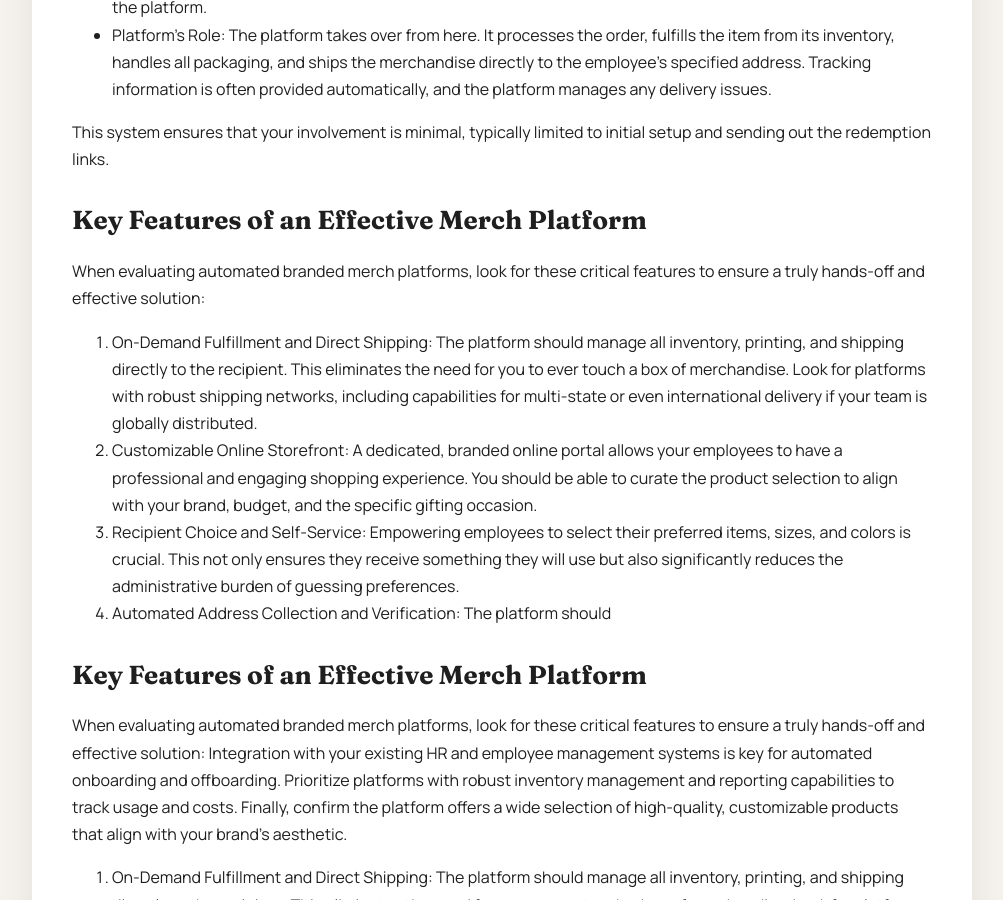
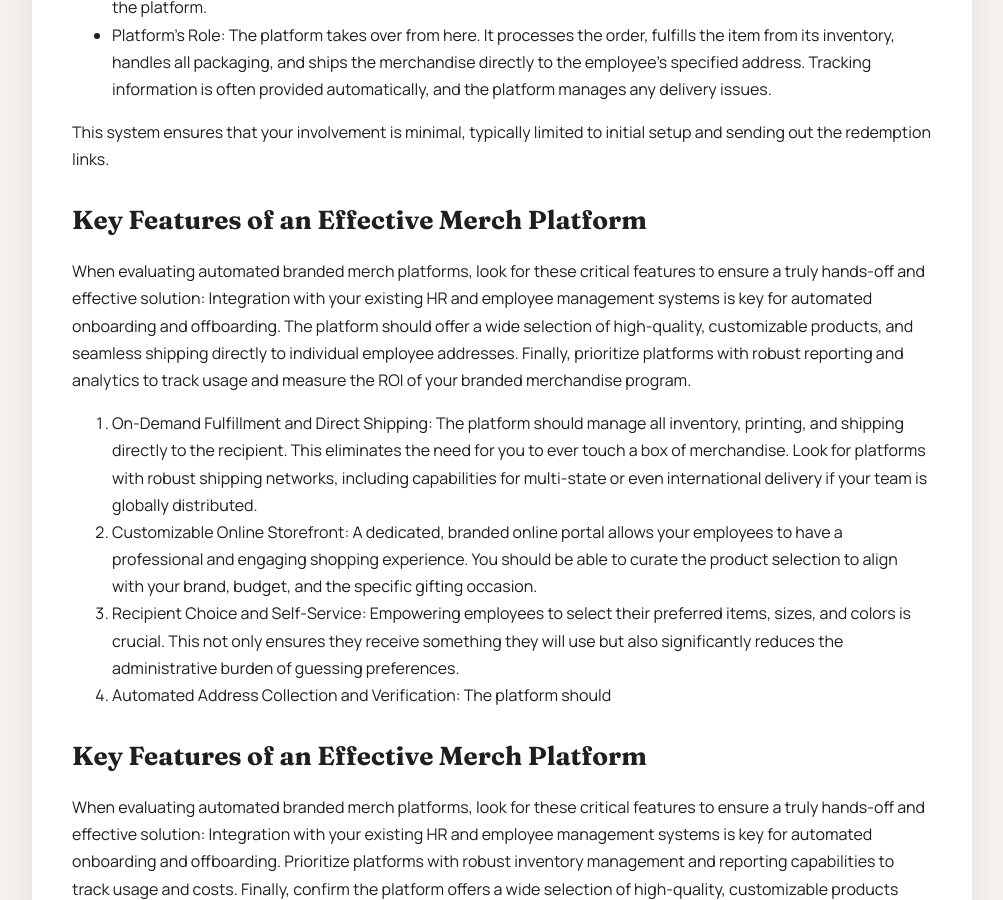
Before and after one commit to ironaclaw/ironaclaw.github.io, a Jekyll site: the page built from _posts/2026-02-23-branded-merch-platform-that-ships-directly-to-employees-preferably-without-me-being-involved-at-all.md, in a window 1280 px wide and 900 px high, scrolled down 1837 px. Shown: the whole window, without its empty margins (138-1141 px from the left). Built offline with Jekyll 4.4.1, drawn with Linux system fonts in a browser that asks for light colours.

Commit message:
Self-repair 3 post(s)

```diff
--- a/_posts/2026-02-23-branded-merch-platform-that-ships-directly-to-employees-preferably-without-me-being-involved-at-all.md
+++ b/_posts/2026-02-23-branded-merch-platform-that-ships-directly-to-employees-preferably-without-me-being-involved-at-all.md
@@ -45,7 +45,7 @@ This system ensures that your involvement is minimal, typically limited to initi
 
 ## Key Features of an Effective Merch Platform
 
-When evaluating automated branded merch platforms, look for these critical features to ensure a truly hands-off and effective solution:
+When evaluating automated branded merch platforms, look for these critical features to ensure a truly hands-off and effective solution: Integration with your existing HR and employee management systems is key for automated onboarding and offboarding. The platform should offer a wide selection of high-quality, customizable products, and seamless shipping directly to individual employee addresses. Finally, prioritize platforms with robust reporting and analytics to track usage and measure the ROI of your branded merchandise program.
 
 1.  On-Demand Fulfillment and Direct Shipping: The platform should manage all inventory, printing, and shipping directly to the recipient. This eliminates the need for you to ever touch a box of merchandise. Look for platforms with robust shipping networks, including capabilities for multi-state or even international delivery if your team is globally distributed.
 2.  Customizable Online Storefront: A dedicated, branded online portal allows your employees to have a professional and engaging shopping experience. You should be able to curate the product selection to align with your brand, budget, and the specific gifting occasion.
```
Also changed, not shown: _posts/2026-02-23-coming-back-from-near-rock-bottom.md (+1 -1 lines), _posts/2026-02-23-has-remote-work-become-the-21st-centurys-white-flight.md (+1 -1 lines).
